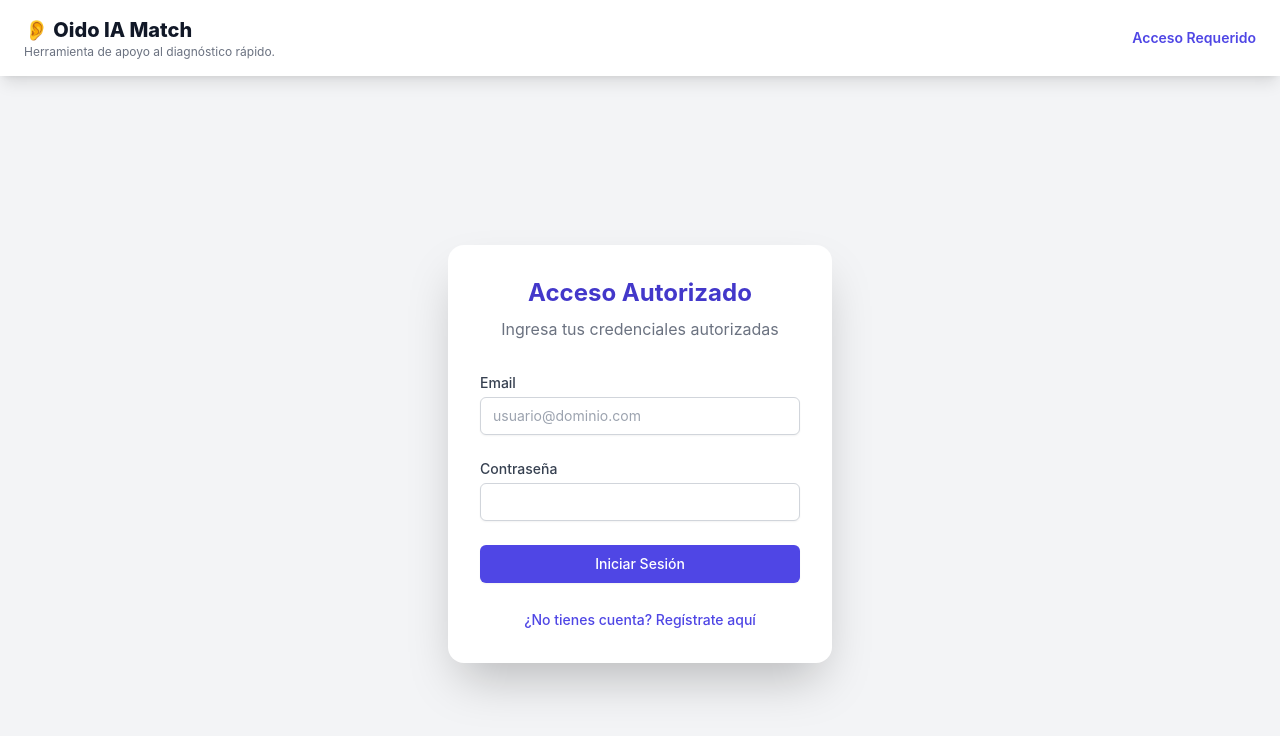
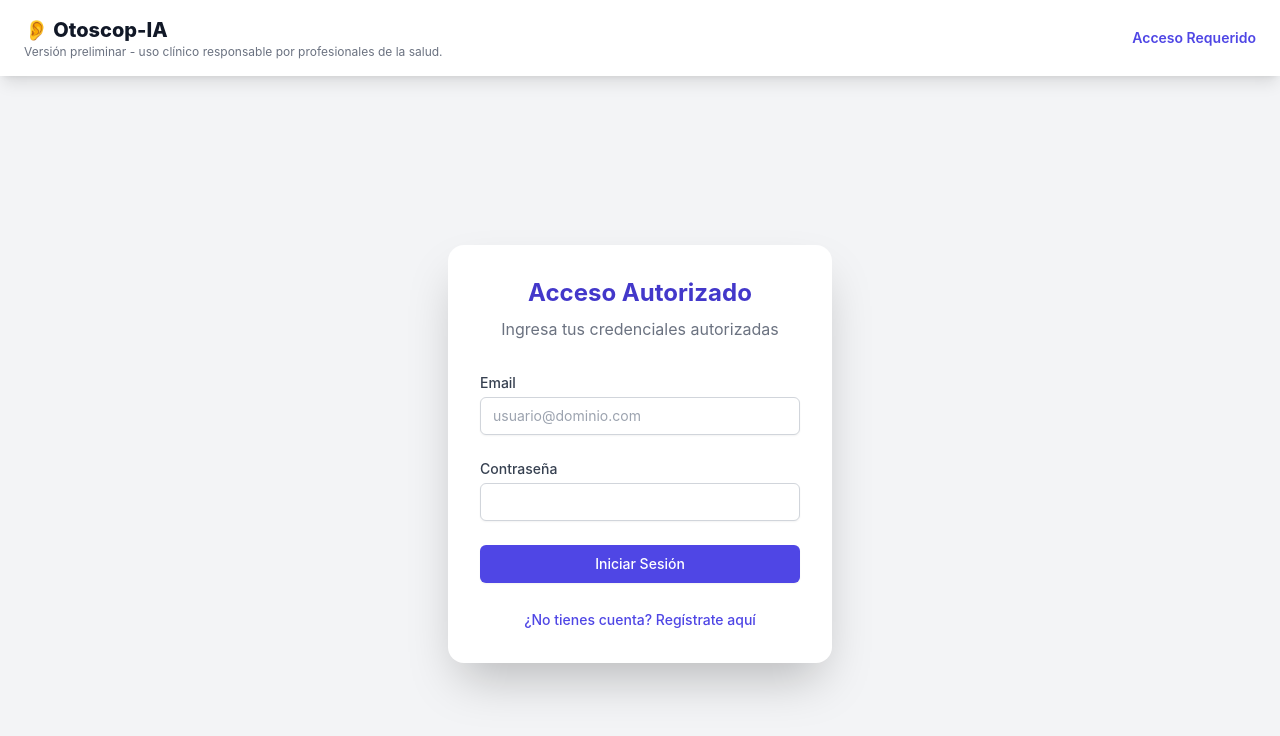
Before and after one commit to AndresLeiva93/radiografia-web-frontend, a React (Vite) app: page / in a window 1280 px wide. Shown: the top 736 px of the page. Built offline with nearby package versions, Linux system fonts and the light colour scheme.

Commit message:
Change branding from 'Oido IA Match' to 'Otoscop-IA'
Updated the branding and descriptions in the NavbarContent component to reflect the new name and purpose.

```diff
--- a/src/RadiographyClassifier.jsx
+++ b/src/RadiographyClassifier.jsx
@@ -19,10 +19,10 @@ const NavbarContent = ({ logout, isLoggedIn }) => (
     <nav className="flex items-center justify-between w-full mb-8 px-6 py-4 bg-white shadow-lg">
         <div className="flex flex-col">
             <h1 className="text-xl font-extrabold text-gray-900">
-                👂 Oido IA Match
+                👂 Otoscop-IA
             </h1>
             <p className="text-xs text-gray-500">
-                Herramienta de apoyo al diagnóstico rápido.
+                Versión preliminar - uso clínico responsable por profesionales de la salud.
             </p>
         </div>
 
@@ -427,7 +427,7 @@ const App = () => {
         }
         return (
             <div className='text-xs font-semibold text-indigo-500 flex justify-center space-x-2 mb-4'>
-                <span className={`px-2 py-1 rounded-full ${currentStep >= 1 ? 'bg-indigo-500 text-white' : 'bg-gray-200 text-gray-600'}`}>1. Subir Radiografía</span>
+                <span className={`px-2 py-1 rounded-full ${currentStep >= 1 ? 'bg-indigo-500 text-white' : 'bg-gray-200 text-gray-600'}`}>1. Subir Otoscopía</span>
                 <span className={`px-2 py-1 rounded-full ${currentStep >= 2 ? 'bg-indigo-500 text-white' : 'bg-gray-200 text-gray-600'}`}>2. Clasificar</span>
                 <span className={`px-2 py-1 rounded-full ${currentStep >= 3 ? 'bg-indigo-500 text-white' : 'bg-gray-200 text-gray-600'}`}>3. Resultado IA</span>
             </div>
@@ -452,7 +452,7 @@ const App = () => {
             </main>
 
             <footer className="mt-8 text-sm text-gray-500">
-                Desarrollado con React y Tailwind CSS
+
             </footer>
         </div>
     );
```
